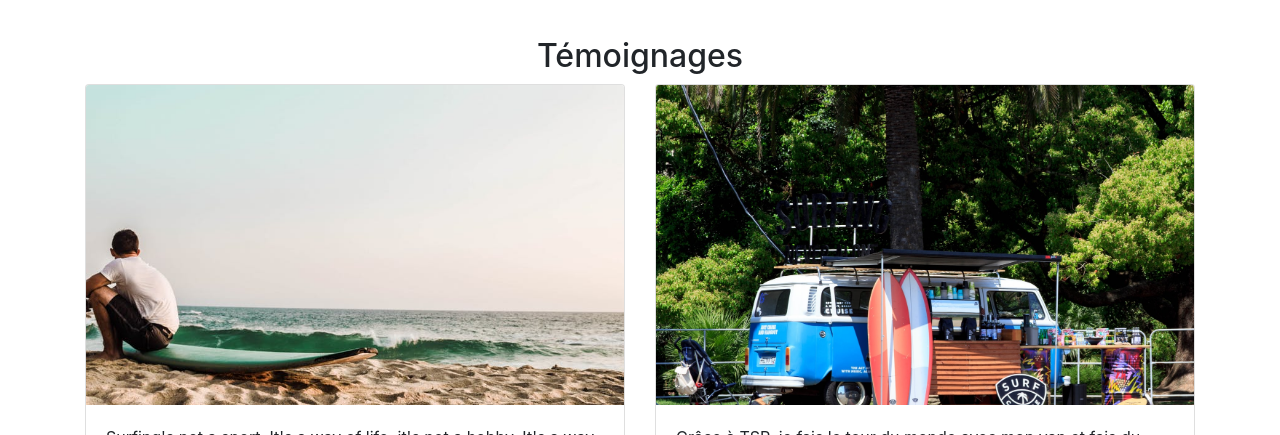
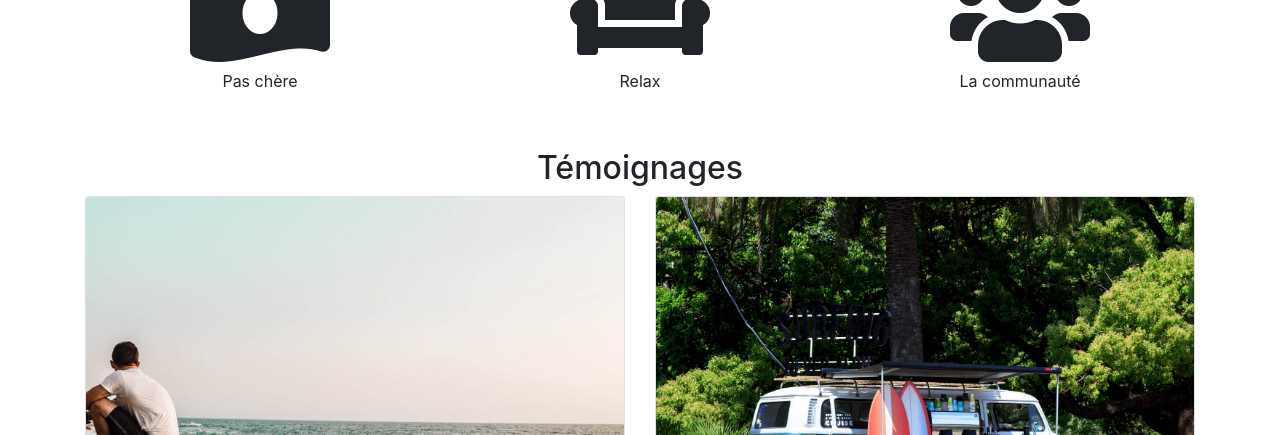
Before and after one commit to lifeae/THP_S0_J4, a plain HTML site: page index.html in a window 1280 px wide. Shown: the part 665-1100 px from the top of the page. Drawn offline with nearby package versions, Linux system fonts and the light colour scheme.

Commit message:
Update index.html
changement link font-awesome

```diff
--- a/index.html
+++ b/index.html
@@ -2,7 +2,7 @@
   <head>
     <meta charset="utf-8">
     <link rel="stylesheet" href="https://stackpath.bootstrapcdn.com/bootstrap/4.4.1/css/bootstrap.min.css" integrity="sha384-Vkoo8x4CGsO3+Hhxv8T/Q5PaXtkKtu6ug5TOeNV6gBiFeWPGFN9MuhOf23Q9Ifjh" crossorigin="anonymous">
-    <link rel="stylesheet" href="font-awesome_all.css">
+    <link rel="stylesheet" href="//cdnjs.cloudflare.com/ajax/libs/font-awesome/5.10.2/css/all.min.css">
     <link rel="stylesheet" href="main.css">
     <title>The Surfing Project</title>
   </head>
```
